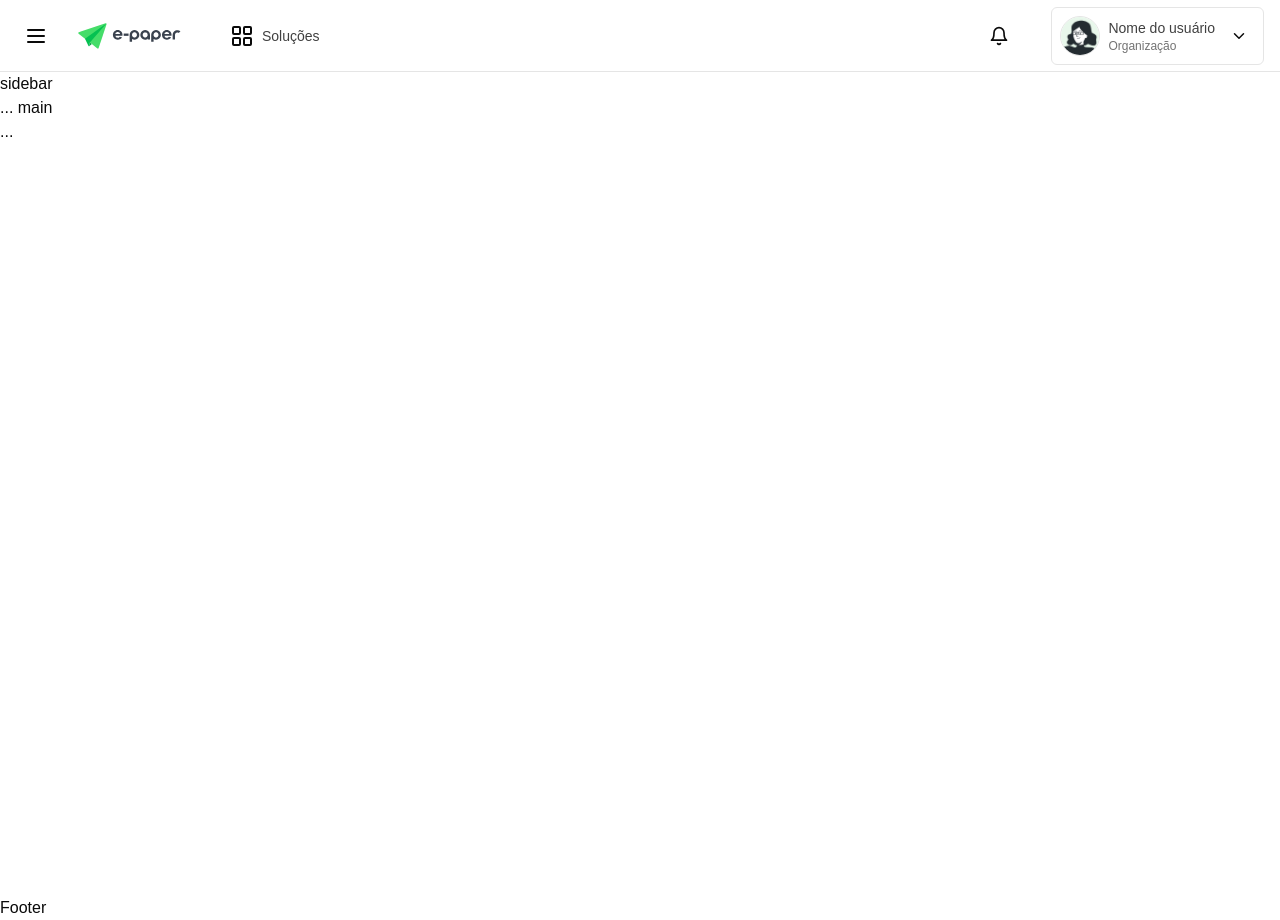
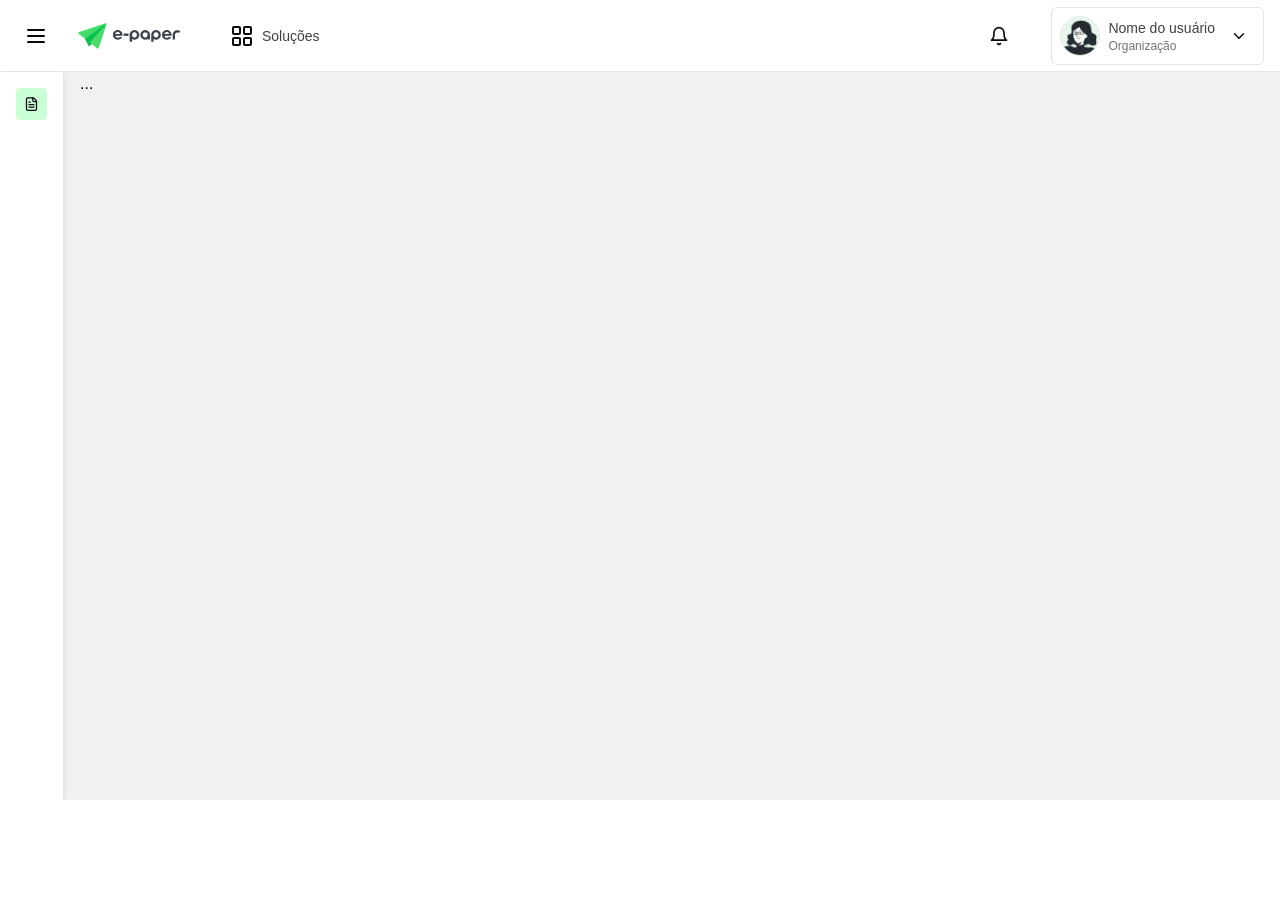
Before and after one commit to geniilsonfernandes/e-paper-teste-front-end, a Next.js app: page / in a window 1280 px wide. After the commit the page ends 800 px from the top, so only its background shows below. Built offline with nearby package versions, Linux system fonts and the light colour scheme.

Commit message:
feat: add sidebar component

```diff
--- a/src/app/(root)/layout.tsx
+++ b/src/app/(root)/layout.tsx
@@ -1,6 +1,5 @@
 import { Header } from "@/components/Header";
-import { Notification } from "@/components/Notification";
-import { User } from "@/components/User";
+import { Sidebar } from "@/components/Sidebar";
 import React from "react";
 
 // export const dynamic = "force-dynamic";
@@ -8,19 +7,11 @@
 const Layout = async ({ children }: { children: React.ReactNode }) => {
   return (
     <main className="h-screen">
-      <div className="c-header" aria-label="Sidebar">
-        <Header />
-        <div className="flex items-center gap-8">
-          <Notification className="hidden sm:flex" />
-          <User />
-        </div>
+      <Header />
+      <div className="flex relative">
+        <Sidebar menuList={[{ title: "Documentos" }]} />
+        <section className="app-content ">{children}</section>
       </div>
-      <div>sidebar</div>
-
-      <section className="flex h-full flex-1 flex-col">
-        ... main {children}
-      </section>
-      <footer>Footer</footer>
     </main>
   );
 };
--- a/src/app/globals.css
+++ b/src/app/globals.css
@@ -70,8 +70,18 @@
     @apply bg-background text-foreground;
   }
 
-  .c-header {
+}
+
+@layer utilities {
+   .app--header {
     @apply min-h-[72px]  border-b border-neutral-200  px-2 sm:px-4 flex justify-between items-center w-full;
+  }
+
+  .app-sidebar {
+    @apply min-h-[calc(100vh-72px)] border-r border-neutral-200;
+  }
+  .app-content {
+    @apply min-h-[calc(100vh-72px)] ml-0 sm:ml-16 transition-all duration-300 ease-in-out  w-full px-2 sm:px-4 bg-[#F1F1F1];
   }
 
   .center {
@@ -85,7 +95,6 @@
   .menu-icon-rotate {
     @apply animate-fade-down animate-once
   }
-
 }
 
 /* #E5E7EB */
--- a/src/components/Header/Header.tsx
+++ b/src/components/Header/Header.tsx
@@ -1,22 +1,36 @@
+"use client";
+
+import { useSidebarStore } from "@/shared/store";
 import { MenuIcon } from "lucide-react";
 import { Divider } from "../Divider";
 import { IconButton } from "../IconButton";
 import { Logo } from "../Logo";
 import { Menu } from "../Menu";
+import { Notification } from "../Notification";
+import { User } from "../User";
 
-type HeaderProps = {
-  name?: string;
-};
+export const Header = () => {
+  const { toggleSidebar, isSidebarOpen } = useSidebarStore();
 
-export const Header = ({ name }: HeaderProps) => {
   return (
-    <div className="flex items-center gap-2 sm:gap-4 " aria-label="Sidebar">
-      <IconButton>
-        <MenuIcon size={24} />
-      </IconButton>
-      <Logo />
-      <Divider height={7} />
-      <Menu name="Soluções" />
+    <div className="app--header" aria-label="Sidebar">
+      <div className="flex items-center gap-2 sm:gap-4 ">
+        <IconButton
+          aria-hidden={isSidebarOpen}
+          aria-expanded={isSidebarOpen}
+          aria-controls="sidebar"
+          onClick={toggleSidebar}
+        >
+          <MenuIcon size={24} />
+        </IconButton>
+        <Logo />
+        <Divider height={7} />
+        <Menu name="Soluções" />
+      </div>
+      <div className="flex items-center gap-8">
+        <Notification className="hidden sm:flex" />
+        <User />
+      </div>
     </div>
   );
 };
--- /dev/null
+++ b/src/components/Sidebar/Sidebar.tsx
@@ -0,0 +1,78 @@
+"use client";
+import { useSidebarStore } from "@/shared/store";
+import { cva } from "class-variance-authority";
+import { FileText } from "lucide-react";
+import { ReactNode } from "react";
+import {
+  Tooltip,
+  TooltipContent,
+  TooltipProvider,
+  TooltipTrigger,
+} from "../ui/tooltip";
+
+const SidebarVariants = cva(
+  "app-sidebar absolute p-4 bg-white left-0 shadow-md transition-all duration-300 ease-in-out",
+  {
+    variants: {
+      opened: {
+        true: "w-screen sm:w-72",
+        false: "w-16 left-[-64px] sm:left-0  sm:w-16",
+      },
+    },
+    defaultVariants: {
+      opened: false,
+    },
+  }
+);
+
+type OptionProps = {
+  opened: boolean;
+  children: ReactNode;
+} & React.AllHTMLAttributes<HTMLDivElement>;
+
+const Option = ({ opened, children }: OptionProps) => {
+  return (
+    <Tooltip>
+      <TooltipTrigger asChild>
+        <button className="w-full user-focus flex items-center bg-primary-100 p-2 rounded-sm">
+          <FileText size={16} />
+          {opened && <span className="ml-2 text-sm">{children}</span>}
+        </button>
+      </TooltipTrigger>
+      <TooltipContent>
+        <p>{children}</p>
+      </TooltipContent>
+    </Tooltip>
+  );
+};
+
+type SidebarProps = {
+  menuList: {
+    title: string;
+  }[];
+} & React.AllHTMLAttributes<HTMLDivElement>;
+
+export const Sidebar = ({ className, menuList, ...props }: SidebarProps) => {
+  const { isSidebarOpen } = useSidebarStore();
+
+  return (
+    <div
+      className={SidebarVariants({
+        opened: isSidebarOpen,
+        className,
+      })}
+      id="sidebar"
+      {...props}
+    >
+      <TooltipProvider>
+        {menuList.map((item) => (
+          <Option key={item.title} opened={isSidebarOpen}>
+            {item.title}
+          </Option>
+        ))}
+      </TooltipProvider>
+    </div>
+  );
+};
+
+Sidebar.Option = Option;
--- /dev/null
+++ b/src/components/Sidebar/index.ts
@@ -0,0 +1 @@
+export * from "./Sidebar";
--- /dev/null
+++ b/src/components/ui/tooltip.tsx
@@ -0,0 +1,30 @@
+"use client"
+
+import * as React from "react"
+import * as TooltipPrimitive from "@radix-ui/react-tooltip"
+
+import { cn } from "@/lib/utils"
+
+const TooltipProvider = TooltipPrimitive.Provider
+
+const Tooltip = TooltipPrimitive.Root
+
+const TooltipTrigger = TooltipPrimitive.Trigger
+
+const TooltipContent = React.forwardRef<
+  React.ElementRef<typeof TooltipPrimitive.Content>,
+  React.ComponentPropsWithoutRef<typeof TooltipPrimitive.Content>
+>(({ className, sideOffset = 4, ...props }, ref) => (
+  <TooltipPrimitive.Content
+    ref={ref}
+    sideOffset={sideOffset}
+    className={cn(
+      "z-50 overflow-hidden rounded-md border bg-popover px-3 py-1.5 text-sm text-popover-foreground shadow-md animate-in fade-in-0 zoom-in-95 data-[state=closed]:animate-out data-[state=closed]:fade-out-0 data-[state=closed]:zoom-out-95 data-[side=bottom]:slide-in-from-top-2 data-[side=left]:slide-in-from-right-2 data-[side=right]:slide-in-from-left-2 data-[side=top]:slide-in-from-bottom-2",
+      className
+    )}
+    {...props}
+  />
+))
+TooltipContent.displayName = TooltipPrimitive.Content.displayName
+
+export { Tooltip, TooltipTrigger, TooltipContent, TooltipProvider }
--- /dev/null
+++ b/src/shared/store/index.ts
@@ -0,0 +1 @@
+export * from "./sidebar.store";
--- /dev/null
+++ b/src/shared/store/sidebar.store.ts
@@ -0,0 +1,27 @@
+import { create } from "zustand";
+
+interface SidebarState {
+  isSidebarOpen: boolean;
+  toggleSidebar: () => void;
+  closeSidebar: () => void;
+  openSidebar: () => void;
+}
+
+export const useSidebarStore = create<SidebarState>((set) => ({
+  isSidebarOpen: false, // Estado inicial da sidebar
+
+  toggleSidebar: () =>
+    set((state) => ({
+      isSidebarOpen: !state.isSidebarOpen, // Alterna o estado de aberto/fechado
+    })),
+
+  closeSidebar: () =>
+    set({
+      isSidebarOpen: false,
+    }),
+
+  openSidebar: () =>
+    set({
+      isSidebarOpen: true,
+    }),
+}));
--- a/tailwind.config.ts
+++ b/tailwind.config.ts
@@ -10,53 +10,63 @@
   theme: {
     extend: {
       colors: {
-  			background: 'hsl(var(--background))',
-  			foreground: 'hsl(var(--foreground))',
+        background: "hsl(var(--background))",
+        foreground: "hsl(var(--foreground))",
         card: {
-  				DEFAULT: 'hsl(var(--card))',
-  				foreground: 'hsl(var(--card-foreground))'
+          DEFAULT: "hsl(var(--card))",
+          foreground: "hsl(var(--card-foreground))",
         },
         popover: {
-  				DEFAULT: 'hsl(var(--popover))',
-  				foreground: 'hsl(var(--popover-foreground))'
+          DEFAULT: "hsl(var(--popover))",
+          foreground: "hsl(var(--popover-foreground))",
         },
         primary: {
-  				DEFAULT: 'hsl(var(--primary))',
-  				foreground: 'hsl(var(--primary-foreground))'
+          DEFAULT: "#05C151",
+          foreground: "#0A551C",
+          50: "#EEFFF2",
+          100: "#CAFFD6",
+          200: "#A5FFBA",
+          300: "#55F27B",
+          400: "#45DD69",
+          500: "#05C151",
+          600: "#079942",
+          700: "#14772B",
+          800: "#0A551C",
+          900: "#04280D",
         },
         secondary: {
-  				DEFAULT: 'hsl(var(--secondary))',
-  				foreground: 'hsl(var(--secondary-foreground))'
+          DEFAULT: "hsl(var(--secondary))",
+          foreground: "hsl(var(--secondary-foreground))",
         },
         muted: {
-  				DEFAULT: 'hsl(var(--muted))',
-  				foreground: 'hsl(var(--muted-foreground))'
+          DEFAULT: "hsl(var(--muted))",
+          foreground: "hsl(var(--muted-foreground))",
         },
         accent: {
-  				DEFAULT: 'hsl(var(--accent))',
-  				foreground: 'hsl(var(--accent-foreground))'
+          DEFAULT: "hsl(var(--accent))",
+          foreground: "hsl(var(--accent-foreground))",
         },
         destructive: {
-  				DEFAULT: 'hsl(var(--destructive))',
-  				foreground: 'hsl(var(--destructive-foreground))'
+          DEFAULT: "hsl(var(--destructive))",
+          foreground: "hsl(var(--destructive-foreground))",
         },
-  			border: 'hsl(var(--border))',
-  			input: 'hsl(var(--input))',
-  			ring: 'hsl(var(--ring))',
+        border: "hsl(var(--border))",
+        input: "hsl(var(--input))",
+        ring: "hsl(var(--ring))",
         chart: {
-  				'1': 'hsl(var(--chart-1))',
-  				'2': 'hsl(var(--chart-2))',
-  				'3': 'hsl(var(--chart-3))',
-  				'4': 'hsl(var(--chart-4))',
-  				'5': 'hsl(var(--chart-5))'
-  			}
+          "1": "hsl(var(--chart-1))",
+          "2": "hsl(var(--chart-2))",
+          "3": "hsl(var(--chart-3))",
+          "4": "hsl(var(--chart-4))",
+          "5": "hsl(var(--chart-5))",
+        },
       },
       borderRadius: {
-  			lg: 'var(--radius)',
-  			md: 'calc(var(--radius) - 2px)',
-  			sm: 'calc(var(--radius) - 4px)'
-  		}
-  	}
+        lg: "var(--radius)",
+        md: "calc(var(--radius) - 2px)",
+        sm: "calc(var(--radius) - 4px)",
+      },
+    },
   },
   plugins: [require("tailwindcss-animate")],
 } satisfies Config;
```
Also changed, not shown: package.json (+7 -1 lines), 1 other file (tests, documents, lock files or other folders). Lines whose indentation alone changed are shown as unchanged.
